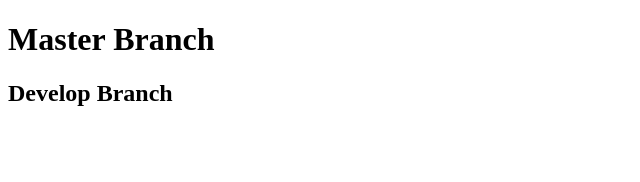
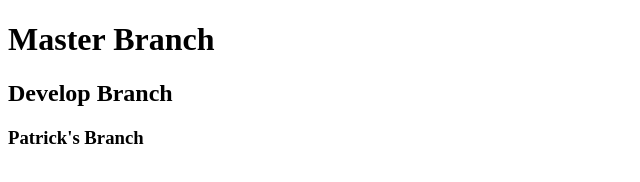
Before and after one commit to Phebesue/WD-BlueTeamLink, a plain HTML site: page index.html in a window 1280 px wide. Shown: the whole page, without its empty margins (0-640 px from the left). Drawn offline with Linux system fonts and the light colour scheme.

Commit message:
Patrick's Branch

```diff
--- a/index.html
+++ b/index.html
@@ -8,5 +8,6 @@
 <body>
     <h1>Master Branch</h1>
     <h2>Develop Branch</h2>
+    <h3>Patrick's Branch</h3>
 </body>
 </html>
```
